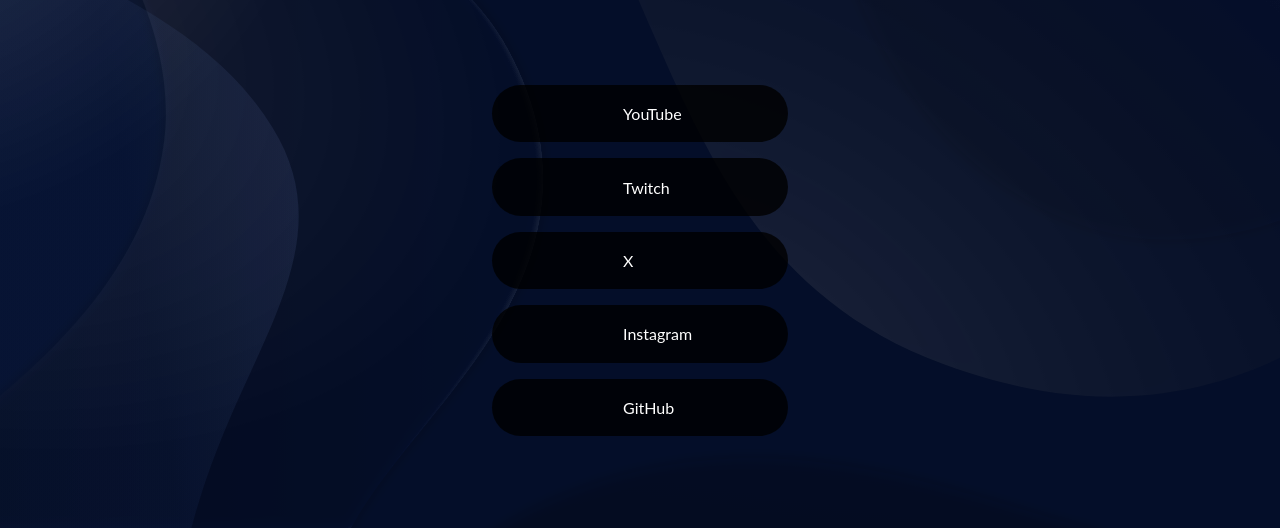
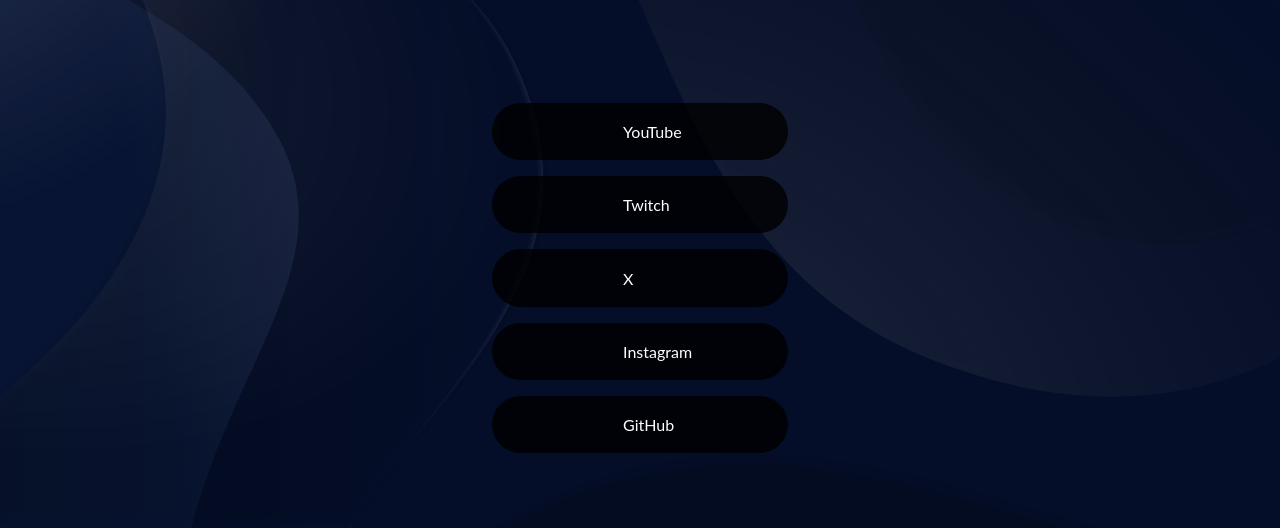
Before and after one commit to Minarox/Website, an Astro site: page / in a window 1280 px wide. Shown: the part 272-800 px from the top of the page. Built offline with nearby package versions, Linux system fonts and the light colour scheme; Astro itself is replaced by a stand-in of ours; some packages are replaced by stand-ins of ours; some icons are missing.

Commit message:
style: Update layout

```diff
--- a/src/components/Links.astro
+++ b/src/components/Links.astro
@@ -23,6 +23,8 @@
 
 <style lang="scss">
 	section {
+		padding: 1rem;
+		width: max-content;
 		display: grid;
 		grid-template-columns: max-content 1fr;
 		gap: 1rem 1.2rem;
--- a/src/pages/index.astro
+++ b/src/pages/index.astro
@@ -47,10 +47,9 @@
 		width: 100vw;
 		height: 100vh;
 		display: grid;
-		grid-template-rows: max-content 1fr;
+		grid-template-rows: 0.6fr 1fr;
 		align-items: center;
 		justify-items: center;
-		gap: 2rem;
 
 		header {
 			padding: 1rem;
```
